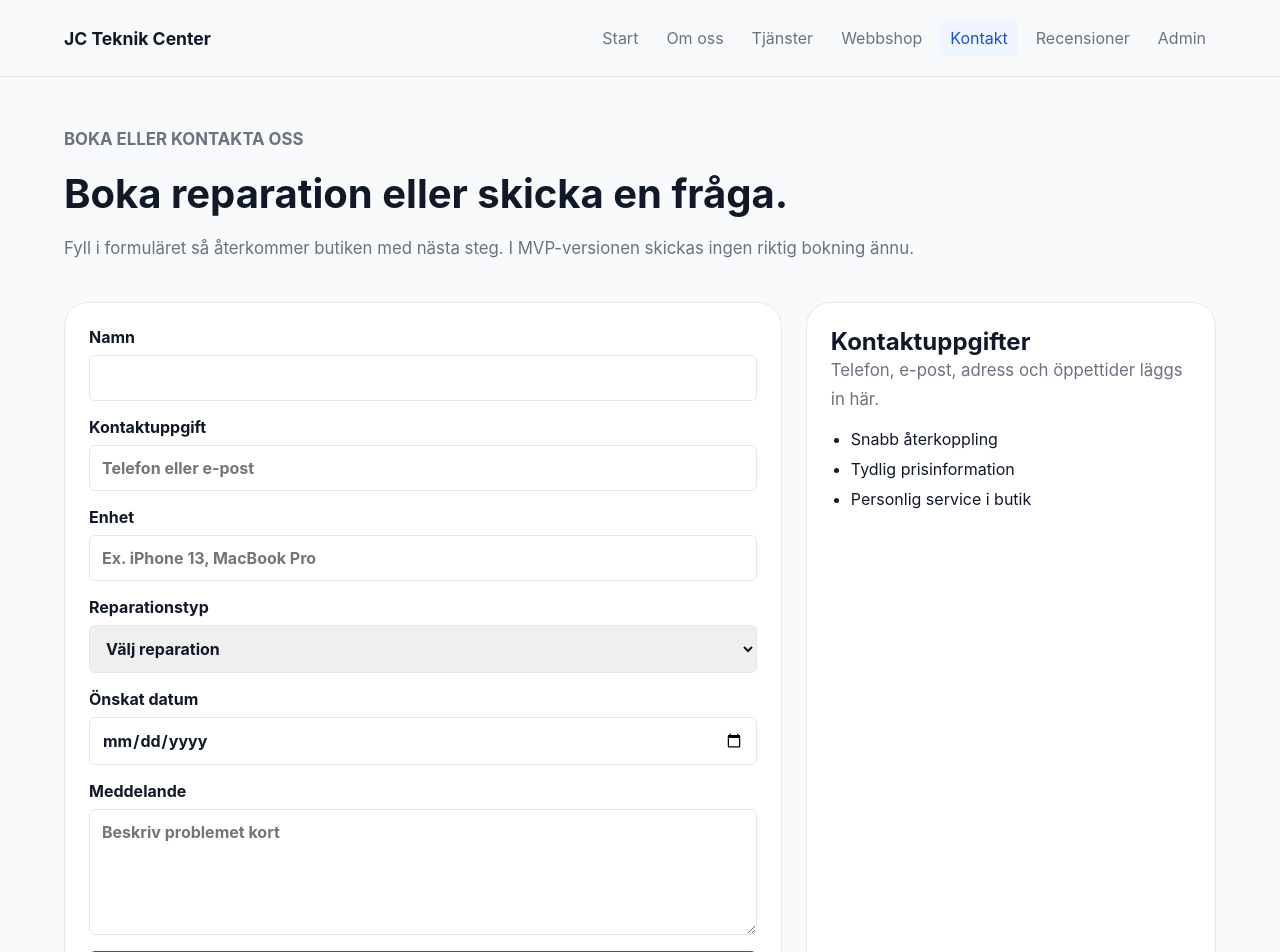
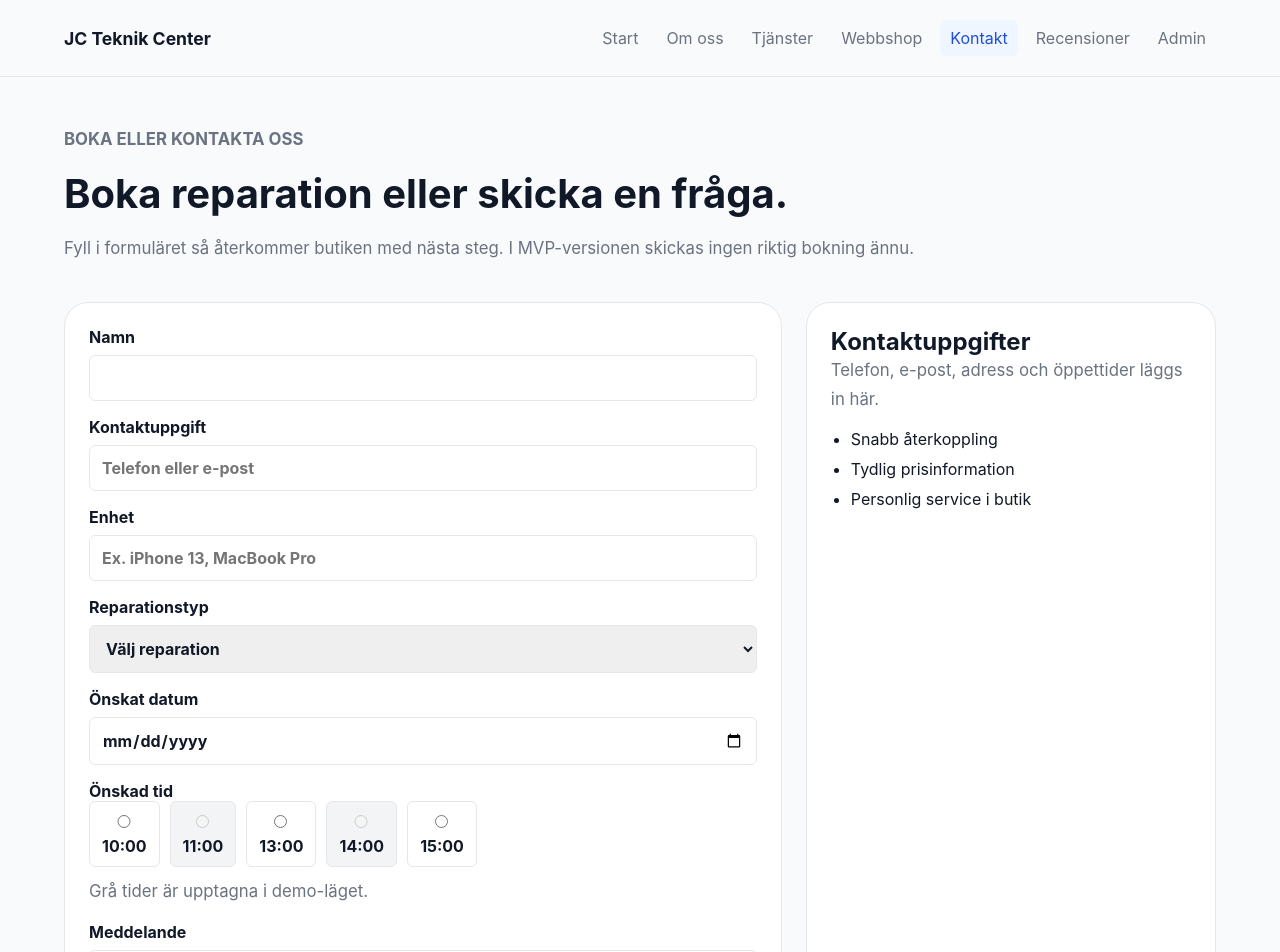
Before and after one commit to Samuel6693/JC-Teknik-Center, a React (Vite) app: page /kontakt in a window 1280 px wide. Shown: the top 952 px of the page. Built offline with nearby package versions, Linux system fonts and the light colour scheme.

Commit message:
feat: add booking time selection

```diff
--- a/src/pages/Contact.css
+++ b/src/pages/Contact.css
@@ -79,6 +79,53 @@
     outline: 3px solid #dbeafe;
 }
 
+.time-picker {
+    border: 0;
+    display: grid;
+    gap: 10px;
+    margin: 0;
+    padding: 0;
+}
+
+.time-picker legend {
+    color: var(--color-text);
+    font-weight: 700;
+    padding: 0;
+}
+
+.time-options {
+    display: flex;
+    flex-wrap: wrap;
+    gap: 10px;
+}
+
+.time-option {
+    border: 1px solid var(--color-border);
+    border-radius: var(--radius-sm);
+    cursor: pointer;
+    padding: 10px 12px;
+}
+
+.time-option:has(input:checked) {
+    border-color: var(--color-primary);
+    background: #eff6ff;
+    color: var(--color-primary-dark);
+}
+
+.time-option input {
+    margin-right: 6px;
+}
+
+.time-option--disabled {
+    background: #f3f4f6;
+    color: var(--color-muted);
+    cursor: not-allowed;
+}
+
+.time-helper {
+    font-size: 0.9rem;
+}
+
 @media (max-width: 520px) {
     .contact-layout {
         grid-template-columns: 1fr;
--- a/src/pages/Contact.jsx
+++ b/src/pages/Contact.jsx
@@ -10,11 +10,20 @@ const repairTypes = [
   "Annat",
 ]
 
+const bookingTimes = ["10:00", "11:00", "13:00", "14:00", "15:00"]
+const unavailableTimes = ["11:00", "14:00"]
+
 function Contact() {
   const [isSubmitted, setIsSubmitted] = useState(false)
+  const [selectedTime, setSelectedTime] = useState("")
 
   function handleSubmit(event) {
     event.preventDefault()
+
+    if (!selectedTime) {
+      return
+    }
+
     setIsSubmitted(true)
   }
 
@@ -65,6 +74,42 @@ function Contact() {
             <input name="date" required type="date" />
           </label>
 
+          <fieldset className="time-picker">
+            <legend>Önskad tid</legend>
+
+            <div className="time-options">
+              {bookingTimes.map((time) => {
+                const isUnavailable = unavailableTimes.includes(time)
+
+                return (
+                  <label
+                    className={
+                      isUnavailable
+                        ? "time-option time-option--disabled"
+                        : "time-option"
+                    }
+                    key={time}
+                  >
+                    <input
+                      checked={selectedTime === time}
+                      disabled={isUnavailable}
+                      name="time"
+                      onChange={() => setSelectedTime(time)}
+                      required
+                      type="radio"
+                      value={time}
+                    />
+                    {time}
+                  </label>
+                )
+              })}
+            </div>
+
+            <p className="time-helper">
+              Grå tider är upptagna i demo-läget.
+            </p>
+          </fieldset>
+
           <label>
             Meddelande
             <textarea name="message" rows="5" placeholder="Beskriv problemet kort" />
@@ -76,8 +121,7 @@ function Contact() {
 
           {isSubmitted && (
             <p className="booking-success">
-              Tack! Din bokningsförfrågan är registrerad i demo-läget.
-            </p>
+              Tack! Din bokningsförfrågan för {selectedTime} är registrerad i demo-läget.            </p>
           )}
         </form>
 
```
